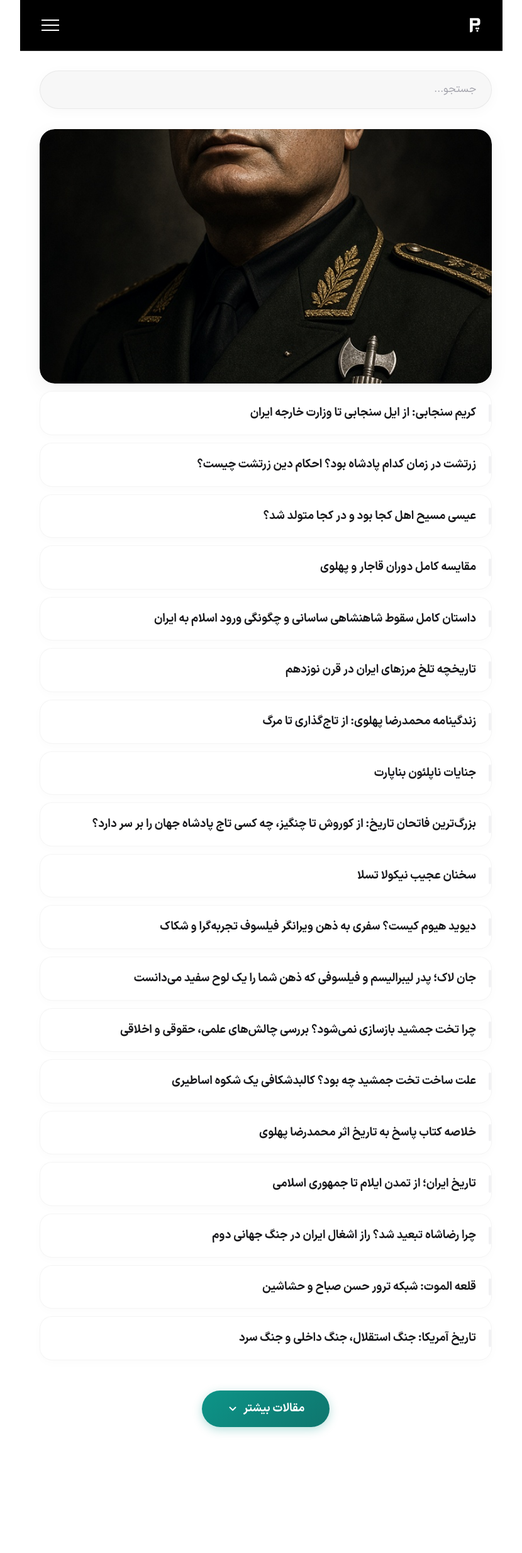
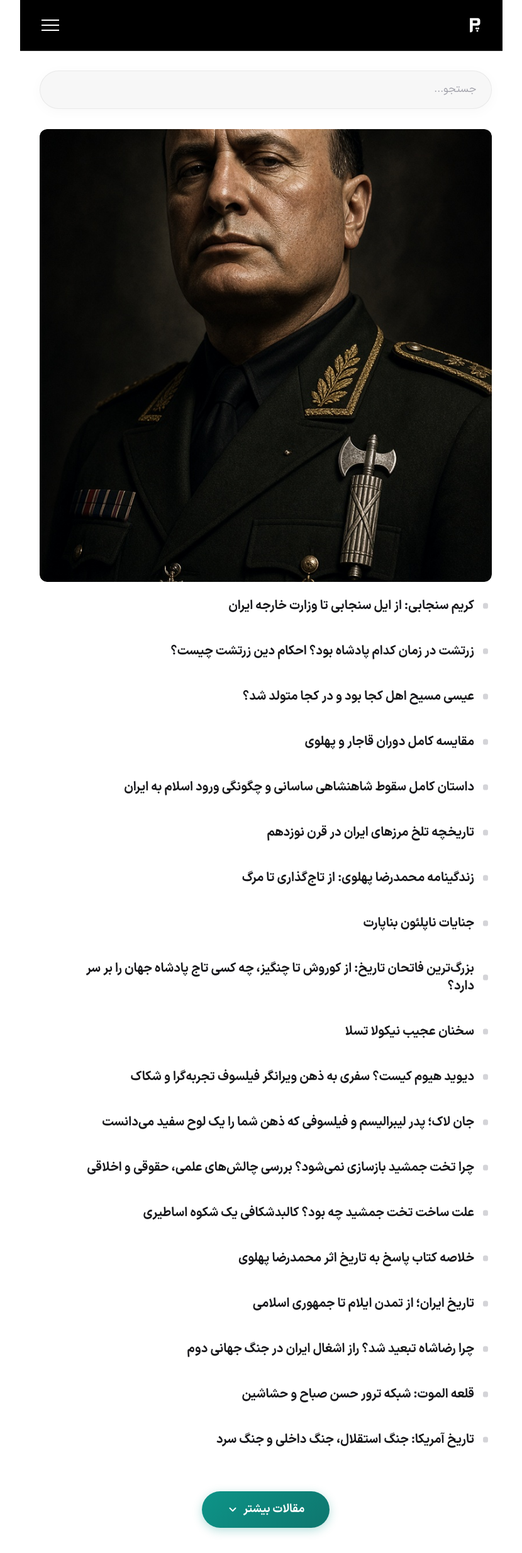
Before and after one commit to darkblog/darkblog.github.io, a Jekyll site: the page built from test.html, in a window 1280 px wide. Shown: the whole page at 63% size, without its empty margins (210-1040 px from the left). Built offline with Jekyll 4.4.1, drawn with Linux system fonts in a browser that asks for light colours; before the commit the page ends 2306 px from its top, so only the background shows below that.

Commit message:
Update test.html

```diff
--- a/test.html
+++ b/test.html
@@ -64,77 +64,75 @@ layout: null
 }
 </script>
 <style>
-*,*::before,*::after{box-sizing:border-box;margin:0;padding:0}
-[hidden]{display:none !important}
-:root{--max-w:767px;--header-h:5rem;--fs-base:1.125rem;--pad-x:clamp(1rem,3vw,1.5rem);--pad-x-lg:clamp(1rem,3vw,2rem);--bg-page:#ffffff;--bg-shell:#ffffff;--bg-card:transparent;--bg-elev:#f7f7f7;--bg-fallback:#111111;--border:#e4e4e7;--border-h:#d4d4d8;--text:#18181b;--text-body:#3f3f46;--text-muted:#71717a;--text-dim:#a1a1aa;--accent:#0d9488;--accent-bg:rgba(13,148,136,0.10);--accent-ring:rgba(13,148,136,0.25);--header-bg:#000000;--header-border:#2a2a2a;--header-text:#ffffff;--header-accent:#2dd4bf;--r-sm:0.5rem;--r-md:0.75rem;--r-lg:1rem;--dur:0.25s;--dur-fast:0.15s;--safe-r:env(safe-area-inset-right,0px);--safe-l:env(safe-area-inset-left,0px);--safe-b:env(safe-area-inset-bottom,0px);color-scheme:light}
-@font-face{font-family:'vazir';src:url('https://www.pasgah.org/blog.woff2') format('woff2');font-weight:100 900;font-style:normal;font-display:swap}
-html{scrollbar-gutter:stable;scroll-padding-top:calc(var(--header-h) + 1rem);-webkit-text-size-adjust:100%}
-body{font-family:'vazir',system-ui,-apple-system,'Segoe UI',sans-serif;font-weight:400;font-size:var(--fs-base);background-color:var(--bg-page);color:var(--text);line-height:1.6;min-height:100vh;min-height:100dvh;display:flex;flex-direction:column;align-items:center;-webkit-font-smoothing:antialiased;-moz-osx-font-smoothing:grayscale;overflow-wrap:break-word}
-.page-wrapper{max-width:var(--max-w);width:100%;margin-inline:auto;display:flex;flex-direction:column;flex:1;background-color:var(--bg-shell);position:relative}
-main{flex:1}
-a:focus-visible,button:focus-visible,input:focus-visible,label:focus-visible,[tabindex]:focus-visible{outline:3px solid var(--accent);outline-offset:2px}
-.site-header :focus-visible,.mobile-nav :focus-visible{outline-color:var(--header-accent)}
-.sr-only{position:absolute !important;width:1px !important;height:1px !important;padding:0 !important;margin:-1px !important;overflow:hidden !important;clip:rect(0,0,0,0) !important;clip-path:inset(50%) !important;white-space:nowrap !important;border:0 !important}
-.skip-link{position:absolute;inset-inline-start:1rem;inset-block-start:1rem;padding:0.75rem 1.25rem;background:var(--accent);color:#ffffff;font-weight:700;border-radius:var(--r-md);transform:translateY(-200%);transition:transform var(--dur-fast);z-index:100;text-decoration:none}
-.skip-link:focus{transform:translateY(0)}
-.site-header{position:fixed;inset-block-start:0;inset-inline:0;z-index:50;background-color:var(--header-bg);border-block-end:1px solid var(--header-border);max-width:var(--max-w);margin-inline:auto;width:100%}
-.header-inner{height:var(--header-h);display:flex;align-items:center;justify-content:space-between;padding-inline:max(var(--pad-x),var(--safe-r)) max(var(--pad-x),var(--safe-l))}
-.brand{display:inline-flex;align-items:center;text-decoration:none;color:var(--header-text);flex-shrink:0;min-width:48px;min-height:48px}
-.brand img{height:2.5rem;width:auto;display:block}
-.hamburger{display:inline-flex;flex-direction:column;align-items:center;justify-content:center;gap:0.375rem;background:none;border:0;padding:0;cursor:pointer;flex-shrink:0;touch-action:manipulation;min-width:48px;min-height:48px;border-radius:0.375rem}
-.hamburger__bar{display:block;width:1.75rem;height:0.125rem;background-color:var(--header-text);transition:transform var(--dur),opacity var(--dur)}
-#menu-toggle:focus-visible ~ .site-header .hamburger{outline:3px solid var(--header-accent);outline-offset:2px}
-#menu-toggle:checked ~ .site-header .hamburger .hamburger__bar:nth-child(1){transform:translateY(0.5rem) rotate(45deg)}
-#menu-toggle:checked ~ .site-header .hamburger .hamburger__bar:nth-child(2){opacity:0}
-#menu-toggle:checked ~ .site-header .hamburger .hamburger__bar:nth-child(3){transform:translateY(-0.5rem) rotate(-45deg)}
-.mobile-nav-overlay{position:fixed;inset:0;background-color:rgba(0,0,0,0.6);backdrop-filter:blur(4px);-webkit-backdrop-filter:blur(4px);z-index:48;opacity:0;visibility:hidden;transition:opacity var(--dur),visibility 0s var(--dur);cursor:pointer}
-#menu-toggle:checked ~ .mobile-nav-overlay{opacity:1;visibility:visible;transition:opacity var(--dur),visibility 0s}
-.mobile-nav{position:fixed;inset-block:0;inset-inline-start:max(0px,calc((100% - var(--max-w)) / 2));inset-inline-end:auto;width:min(300px,80vw);background-color:var(--header-bg);padding-block:calc(var(--header-h) + 1.75rem) max(2rem,var(--safe-b));padding-inline:max(var(--pad-x-lg),var(--safe-r)) max(var(--pad-x-lg),var(--safe-l));z-index:49;overflow-y:auto;overscroll-behavior:contain;box-shadow:-8px 0 30px rgba(0,0,0,0.3);transform:translateX(100%);visibility:hidden;transition:transform var(--dur),visibility 0s var(--dur);-ms-overflow-style:none;scrollbar-width:none}
-.mobile-nav::-webkit-scrollbar{display:none}
-#menu-toggle:checked ~ .mobile-nav{transform:translateX(0);visibility:visible;transition:transform var(--dur),visibility 0s}
-html:has(#menu-toggle:checked),html.nav-open{overflow:hidden}
-.mobile-nav ul{display:flex;flex-direction:column;gap:1.75rem;list-style:none;padding:0;margin:0}
-.mobile-nav a{color:var(--header-text);text-decoration:none;display:flex;align-items:center;padding:0.75rem 0;border-block-end:1px solid rgba(255,255,255,0.05);min-height:48px;transition:color var(--dur)}
-.mobile-nav a:hover,.mobile-nav a:focus-visible{color:var(--header-accent)}
-.main-content{padding-block:calc(var(--header-h) + 2rem) 2.5rem;padding-inline:max(var(--pad-x),var(--safe-r)) max(var(--pad-x),var(--safe-l));background-color:var(--bg-shell)}
-.live-search-wrapper{position:relative;margin-block-end:2rem;width:100%;z-index:20}
-.live-search-input{width:100%;padding-block:1rem;padding-inline:1.5rem 3.5rem;font:inherit;font-size:1.05rem;border:1px solid rgba(0,0,0,0.06);border-radius:2rem;background-color:var(--bg-elev);color:var(--text-body);min-height:56px;box-shadow:0 4px 20px rgba(0,0,0,0.03);transition:all 0.3s cubic-bezier(0.25,0.8,0.25,1);-webkit-appearance:none;appearance:none}
-.live-search-input:hover{box-shadow:0 6px 24px rgba(0,0,0,0.06)}
-.live-search-input:focus{background-color:var(--bg-page);border-color:var(--accent);box-shadow:0 0 0 4px var(--accent-ring),0 8px 30px rgba(13,148,136,0.12);outline:none}
-.live-search-input::placeholder{color:var(--text-dim);opacity:1}
-.live-search-input::-webkit-search-cancel-button,.live-search-input::-webkit-search-decoration{-webkit-appearance:none;appearance:none}
-.search-clear-btn{position:absolute;inset-inline-end:0.5rem;inset-block-start:50%;transform:translateY(-50%);background:var(--bg-page);border:1px solid rgba(0,0,0,0.05);color:var(--text-muted);font-size:1.5rem;line-height:1;cursor:pointer;width:40px;height:40px;border-radius:50%;display:inline-flex;align-items:center;justify-content:center;transition:all 0.2s ease;box-shadow:0 2px 8px rgba(0,0,0,0.05)}
-.search-clear-btn:hover{color:var(--text-body);background:var(--border);transform:translateY(-50%) scale(1.05)}
-.live-search-results{position:absolute;inset-block-start:calc(100% + 0.75rem);inset-inline:0;background-color:rgba(255,255,255,0.95);border:1px solid rgba(0,0,0,0.05);border-radius:1.25rem;overflow-y:auto;overscroll-behavior:contain;max-height:60vh;list-style:none;padding:0.5rem;margin:0;box-shadow:0 12px 40px rgba(0,0,0,0.1);backdrop-filter:blur(12px);-webkit-backdrop-filter:blur(12px)}
-.live-search-results li{border-block-end:none;list-style:none;margin-bottom:2px}
-.live-search-results a{color:var(--text-body);text-decoration:none;display:flex;align-items:center;font-size:0.95rem;padding:0.75rem 1rem;border-radius:0.75rem;min-height:48px;transition:all 0.2s ease}
-.live-search-results a:hover,.live-search-results a:focus-visible{color:var(--accent);background-color:var(--accent-bg);transform:translateX(-4px)}
-.live-search-results li[aria-selected="true"] a{color:var(--accent);background-color:var(--accent-bg)}
-.live-search-results .no-result{color:var(--text-muted);padding:1.5rem 1.2rem;text-align:center;display:flex;align-items:center;justify-content:center}
-.live-search-results .more-result a{justify-content:center;color:var(--accent);font-weight:700}
-.posts-list{list-style:none;padding:0;margin:0;display:flex;flex-direction:column;gap:0.75rem}
-.posts-list li{position:relative;border-radius:1.25rem;background-color:var(--bg-page);transition:all 0.3s cubic-bezier(0.25,0.8,0.25,1)}
-.posts-list li:not(:first-child){border:1px solid rgba(0,0,0,0.04);box-shadow:0 4px 15px rgba(0,0,0,0.02)}
-.posts-list li:not(:first-child):hover,.posts-list li:not(:first-child):focus-within{transform:translateY(-3px);box-shadow:0 12px 30px rgba(0,0,0,0.08);border-color:rgba(13,148,136,0.15);background-color:#ffffff;z-index:2}
-.posts-list li:not(:first-child)::before{content:'';position:absolute;inset-inline-start:0;inset-block-start:1.25rem;inset-block-end:1.25rem;width:4px;background-color:var(--border);border-radius:10px;transition:all 0.3s ease;opacity:0.5}
-.posts-list li:not(:first-child):hover::before,.posts-list li:not(:first-child):focus-within::before{background-color:var(--accent);opacity:1;width:6px}
-.posts-list li a{text-decoration:none;color:var(--text);display:flex;align-items:center;font-size:1.15rem;font-weight:700;line-height:1.5;min-height:48px;padding:1.25rem;padding-inline-start:1.5rem;width:100%;border-radius:inherit;transition:all 0.3s ease}
-.posts-list li:not(:first-child):hover a,.posts-list li:not(:first-child):focus-within a{color:var(--accent);padding-inline-start:2rem}
-.posts-list li:first-child{padding:0;background-color:transparent;border-radius:1.5rem;box-shadow:0 8px 30px rgba(0,0,0,0.06);overflow:hidden;border:none}
-.posts-list li:first-child a{padding:0;border-radius:inherit}
-.post-card-image{display:block;padding:0;overflow:hidden;border-radius:inherit;background-color:var(--bg-elev);width:100%;position:relative}
-.post-card-image::after{content:'';position:absolute;inset:0;border-radius:inherit;box-shadow:inset 0 0 0 1px rgba(0,0,0,0.05);pointer-events:none}
-.post-card-image img{width:100%;height:auto;aspect-ratio:16/9;object-fit:cover;display:block;transition:transform 0.6s cubic-bezier(0.25,0.8,0.25,1)}
-.posts-list li:first-child:hover img,.posts-list li:first-child:focus-within img{transform:scale(1.04)}
-.post-card-image--fallback{background-color:var(--bg-fallback)}
-.post-card-image--fallback img{object-fit:contain}
-.load-more-wrap{display:flex;justify-content:center;margin-block-start:3rem}
-.load-more-btn{font-family:inherit;display:inline-flex;align-items:center;justify-content:center;padding:0.9rem 2.5rem;background:linear-gradient(135deg,var(--accent),#0f766e);color:#ffffff;text-decoration:none;font-weight:700;font-size:1.15rem;border-radius:2rem;border:none;box-shadow:0 4px 15px rgba(13,148,136,0.3);transition:all 0.3s cubic-bezier(0.25,0.8,0.25,1);min-height:52px;cursor:pointer}
-.load-more-btn svg{transition:transform 0.3s ease}
-.load-more-btn:hover{box-shadow:0 6px 22px rgba(13,148,136,0.45);transform:translateY(-2px)}
-.load-more-btn:hover svg{transform:translateY(3px)}
-.load-more-btn:active{transform:translateY(1px);box-shadow:0 2px 10px rgba(13,148,136,0.3)}
-@media (prefers-reduced-motion:reduce){*,*::before,*::after{animation-duration:0.01ms !important;animation-iteration-count:1 !important;transition-duration:0.01ms !important;scroll-behavior:auto !important}}
+*,*::before,*::after { box-sizing: border-box; margin: 0; padding: 0; }
+[hidden] { display: none !important; }
+:root { --max-w: 767px; --header-h: 5rem; --fs-base: 1.125rem; --pad-x: clamp(1rem, 3vw, 1.5rem); --pad-x-lg: clamp(1rem, 3vw, 2rem); --bg-page: #ffffff; --bg-shell: #ffffff; --bg-card: transparent; --bg-elev: #f7f7f7; --bg-fallback: #111111; --border: #e4e4e7; --border-h: #d4d4d8; --text: #18181b; --text-body: #3f3f46; --text-muted: #71717a; --text-dim: #a1a1aa; --accent: #0d9488; --accent-bg: rgba(13, 148, 136, 0.10); --accent-ring: rgba(13, 148, 136, 0.25); --header-bg: #000000; --header-border: #2a2a2a; --header-text: #ffffff; --header-accent: #2dd4bf; --r-sm: 0.5rem; --r-md: 0.75rem; --r-lg: 1rem; --dur: 0.25s; --dur-fast: 0.15s; --safe-r: env(safe-area-inset-right, 0px); --safe-l: env(safe-area-inset-left, 0px); --safe-b: env(safe-area-inset-bottom, 0px); color-scheme: light; }
+@font-face { font-family: 'vazir'; src: url('https://www.pasgah.org/blog.woff2') format('woff2'); font-weight: 100 900; font-style: normal; font-display: swap; }
+html { scrollbar-gutter: stable; scroll-padding-top: calc(var(--header-h) + 1rem); -webkit-text-size-adjust: 100%; }
+body { font-family: 'vazir', system-ui, -apple-system, 'Segoe UI', sans-serif; font-weight: 400; font-size: var(--fs-base); background-color: var(--bg-page); color: var(--text); line-height: 1.6; min-height: 100vh; min-height: 100dvh; display: flex; flex-direction: column; align-items: center; -webkit-font-smoothing: antialiased; -moz-osx-font-smoothing: grayscale; overflow-wrap: break-word; }
+.page-wrapper { max-width: var(--max-w); width: 100%; margin-inline: auto; display: flex; flex-direction: column; flex: 1; background-color: var(--bg-shell); position: relative; }
+main { flex: 1; }
+a:focus-visible, button:focus-visible, input:focus-visible, label:focus-visible, [tabindex]:focus-visible { outline: 3px solid var(--accent); outline-offset: 2px; }
+.site-header :focus-visible, .mobile-nav :focus-visible { outline-color: var(--header-accent); }
+.sr-only { position: absolute !important; width: 1px !important; height: 1px !important; padding: 0 !important; margin: -1px !important; overflow: hidden !important; clip: rect(0, 0, 0, 0) !important; clip-path: inset(50%) !important; white-space: nowrap !important; border: 0 !important; }
+.skip-link { position: absolute; inset-inline-start: 1rem; inset-block-start: 1rem; padding: 0.75rem 1.25rem; background: var(--accent); color: #ffffff; font-weight: 700; border-radius: var(--r-md); transform: translateY(-200%); transition: transform var(--dur-fast); z-index: 100; text-decoration: none; }
+.skip-link:focus { transform: translateY(0); }
+.site-header { position: fixed; inset-block-start: 0; inset-inline: 0; z-index: 50; background-color: var(--header-bg); border-block-end: 1px solid var(--header-border); max-width: var(--max-w); margin-inline: auto; width: 100%; }
+.header-inner { height: var(--header-h); display: flex; align-items: center; justify-content: space-between; padding-inline: max(var(--pad-x), var(--safe-r)) max(var(--pad-x), var(--safe-l)); }
+.brand { display: inline-flex; align-items: center; text-decoration: none; color: var(--header-text); flex-shrink: 0; min-width: 48px; min-height: 48px; }
+.brand img { height: 2.5rem; width: auto; display: block; }
+.hamburger { display: inline-flex; flex-direction: column; align-items: center; justify-content: center; gap: 0.375rem; background: none; border: 0; padding: 0; cursor: pointer; flex-shrink: 0; touch-action: manipulation; min-width: 48px; min-height: 48px; border-radius: 0.375rem; }
+.hamburger__bar { display: block; width: 1.75rem; height: 0.125rem; background-color: var(--header-text); transition: transform var(--dur), opacity var(--dur); }
+#menu-toggle:focus-visible ~ .site-header .hamburger { outline: 3px solid var(--header-accent); outline-offset: 2px; }
+#menu-toggle:checked ~ .site-header .hamburger .hamburger__bar:nth-child(1) { transform: translateY(0.5rem) rotate(45deg); }
+#menu-toggle:checked ~ .site-header .hamburger .hamburger__bar:nth-child(2) { opacity: 0; }
+#menu-toggle:checked ~ .site-header .hamburger .hamburger__bar:nth-child(3) { transform: translateY(-0.5rem) rotate(-45deg); }
+.mobile-nav-overlay { position: fixed; inset: 0; background-color: rgba(0, 0, 0, 0.6); backdrop-filter: blur(4px); -webkit-backdrop-filter: blur(4px); z-index: 48; opacity: 0; visibility: hidden; transition: opacity var(--dur), visibility 0s var(--dur); cursor: pointer; }
+#menu-toggle:checked ~ .mobile-nav-overlay { opacity: 1; visibility: visible; transition: opacity var(--dur), visibility 0s; }
+.mobile-nav { position: fixed; inset-block: 0; inset-inline-start: max(0px, calc((100% - var(--max-w)) / 2)); inset-inline-end: auto; width: min(300px, 80vw); background-color: var(--header-bg); padding-block: calc(var(--header-h) + 1.75rem) max(2rem, var(--safe-b)); padding-inline: max(var(--pad-x-lg), var(--safe-r)) max(var(--pad-x-lg), var(--safe-l)); z-index: 49; overflow-y: auto; overscroll-behavior: contain; box-shadow: -8px 0 30px rgba(0, 0, 0, 0.3); transform: translateX(100%); visibility: hidden; transition: transform var(--dur), visibility 0s var(--dur); -ms-overflow-style: none; scrollbar-width: none; }
+.mobile-nav::-webkit-scrollbar { display: none; }
+#menu-toggle:checked ~ .mobile-nav { transform: translateX(0); visibility: visible; transition: transform var(--dur), visibility 0s; }
+html:has(#menu-toggle:checked), html.nav-open { overflow: hidden; }
+.mobile-nav ul { display: flex; flex-direction: column; gap: 1.75rem; list-style: none; padding: 0; margin: 0; }
+.mobile-nav a { color: var(--header-text); text-decoration: none; display: flex; align-items: center; padding: 0.75rem 0; border-block-end: 1px solid rgba(255, 255, 255, 0.05); min-height: 48px; transition: color var(--dur); }
+.mobile-nav a:hover, .mobile-nav a:focus-visible { color: var(--header-accent); }
+.main-content { padding-block: calc(var(--header-h) + 2rem) 2.5rem; padding-inline: max(var(--pad-x), var(--safe-r)) max(var(--pad-x), var(--safe-l)); background-color: var(--bg-shell); }
+.live-search-wrapper { position: relative; margin-block-end: 2rem; width: 100%; z-index: 20; }
+.live-search-input { width: 100%; padding-block: 1rem; padding-inline: 1.5rem 3.5rem; font: inherit; font-size: 1.05rem; border: 1px solid rgba(0, 0, 0, 0.06); border-radius: 2rem; background-color: var(--bg-elev); color: var(--text-body); min-height: 56px; box-shadow: 0 4px 20px rgba(0, 0, 0, 0.03); transition: all 0.3s cubic-bezier(0.25, 0.8, 0.25, 1); -webkit-appearance: none; appearance: none; }
+.live-search-input:hover { box-shadow: 0 6px 24px rgba(0, 0, 0, 0.06); }
+.live-search-input:focus { background-color: var(--bg-page); border-color: var(--accent); box-shadow: 0 0 0 4px var(--accent-ring), 0 8px 30px rgba(13, 148, 136, 0.12); outline: none; }
+.live-search-input::placeholder { color: var(--text-dim); opacity: 1; }
+.live-search-input::-webkit-search-cancel-button, .live-search-input::-webkit-search-decoration { -webkit-appearance: none; appearance: none; }
+.search-clear-btn { position: absolute; inset-inline-end: 0.5rem; inset-block-start: 50%; transform: translateY(-50%); background: var(--bg-page); border: 1px solid rgba(0,0,0,0.05); color: var(--text-muted); font-size: 1.5rem; line-height: 1; cursor: pointer; width: 40px; height: 40px; border-radius: 50%; display: inline-flex; align-items: center; justify-content: center; transition: all 0.2s ease; box-shadow: 0 2px 8px rgba(0, 0, 0, 0.05); }
+.search-clear-btn:hover { color: var(--text-body); background: var(--border); transform: translateY(-50%) scale(1.05); }
+.live-search-results { position: absolute; inset-block-start: calc(100% + 0.75rem); inset-inline: 0; background-color: rgba(255, 255, 255, 0.95); border: 1px solid rgba(0, 0, 0, 0.05); border-radius: 1.25rem; overflow-y: auto; overscroll-behavior: contain; max-height: 60vh; list-style: none; padding: 0.5rem; margin: 0; box-shadow: 0 12px 40px rgba(0, 0, 0, 0.1); backdrop-filter: blur(12px); -webkit-backdrop-filter: blur(12px); }
+.live-search-results li { border-block-end: none; list-style: none; margin-bottom: 2px; }
+.live-search-results a { color: var(--text-body); text-decoration: none; display: flex; align-items: center; font-size: 0.95rem; padding: 0.75rem 1rem; border-radius: 0.75rem; min-height: 48px; transition: all 0.2s ease; }
+.live-search-results a:hover, .live-search-results a:focus-visible { color: var(--accent); background-color: var(--accent-bg); transform: translateX(-4px); }
+.live-search-results li[aria-selected="true"] a { color: var(--accent); background-color: var(--accent-bg); }
+.live-search-results .no-result { color: var(--text-muted); padding: 1.5rem 1.2rem; text-align: center; display: flex; align-items: center; justify-content: center; }
+.live-search-results .more-result a { justify-content: center; color: var(--accent); font-weight: 700; }
+.posts-list { list-style: none; padding: 0; margin: 0; display: flex; flex-direction: column; gap: 0.25rem; }
+.posts-list li { position: relative; border-radius: var(--r-md); background-color: transparent; border: 0; }
+.posts-list li::before { content: ''; position: absolute; inset-inline-start: 0.35rem; inset-block-start: 50%; transform: translateY(-50%); width: 0.55rem; height: 0.55rem; background-color: var(--border-h); border-radius: 0.2rem; transition: background-color var(--dur), transform var(--dur), box-shadow var(--dur); z-index: 1; pointer-events: none; }
+.posts-list li:hover::before, .posts-list li:focus-within::before { background-color: var(--accent); transform: translateY(-50%) scale(1.2); box-shadow: 0 0 0 4px var(--accent-bg); }
+.posts-list li a { text-decoration: none; color: var(--text); display: flex; align-items: center; font-size: 1.25rem; font-weight: 700; line-height: 1.4; min-height: 48px; padding: 1.25rem 1.75rem; width: 100%; border-radius: inherit; transition: color var(--dur); }
+.posts-list li:hover a, .posts-list li:focus-within a { color: var(--accent); }
+.posts-list li:first-child { padding: 0; background-color: transparent; overflow: hidden; }
+.posts-list li:first-child::before { display: none; }
+.posts-list li:first-child a { padding: 0; border-radius: inherit; }
+.posts-list li:first-child:hover a { color: inherit; }
+.post-card-image { display: block; padding: 0; overflow: hidden; border-radius: inherit; background-color: var(--bg-elev); width: 100%; }
+.post-card-image img { width: 100%; height: auto; aspect-ratio: 3 / 3; object-fit: cover; display: block; }
+.post-card-image--fallback { background-color: var(--bg-fallback); }
+.post-card-image--fallback img { object-fit: contain; }
+.load-more-wrap { display: flex; justify-content: center; margin-block-start: 3rem; }
+.load-more-btn { font-family: inherit; display: inline-flex; align-items: center; justify-content: center; padding: 0.9rem 2.5rem; background: linear-gradient(135deg, var(--accent), #0f766e); color: #ffffff; text-decoration: none; font-weight: 700; font-size: 1.15rem; border-radius: 2rem; border: none; box-shadow: 0 4px 15px rgba(13, 148, 136, 0.3); transition: all 0.3s cubic-bezier(0.25, 0.8, 0.25, 1); min-height: 52px; cursor: pointer; }
+.load-more-btn svg { transition: transform 0.3s ease; }
+.load-more-btn:hover { box-shadow: 0 6px 22px rgba(13, 148, 136, 0.45); transform: translateY(-2px); }
+.load-more-btn:hover svg { transform: translateY(3px); }
+.load-more-btn:active { transform: translateY(1px); box-shadow: 0 2px 10px rgba(13, 148, 136, 0.3); }
+@media (prefers-reduced-motion: reduce) { *, *::before, *::after { animation-duration: 0.01ms !important; animation-iteration-count: 1 !important; transition-duration: 0.01ms !important; scroll-behavior: auto !important; } }
 </style>
 </head>
 <body>
```
